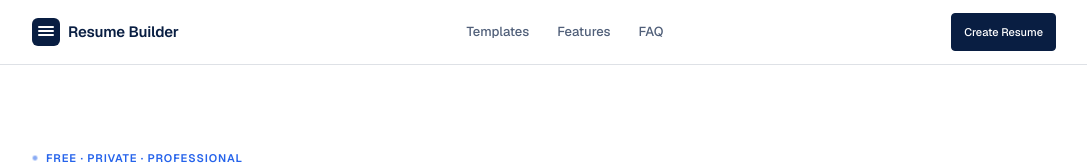
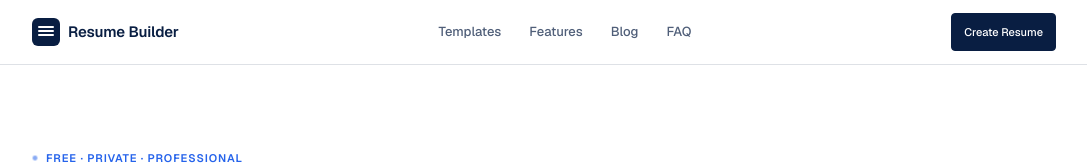
Before and after one commit to Raman-Nagar/resume_builder, a Next.js app: page / in a window 1280 px wide. Shown: the top 165 px of the page, without its empty margins (96-1183 px from the left). Built offline with nearby package versions, Linux system fonts and the light colour scheme; no server answers.

Commit message:
feat: add Blog link to navbar

```diff
--- a/src/components/landing/Navbar.tsx
+++ b/src/components/landing/Navbar.tsx
@@ -12,6 +12,7 @@ export function Navbar() {
         <nav className="lp-navbar__nav" aria-label="Main navigation">
           <Link href="#templates" className="lp-navbar__link">Templates</Link>
           <Link href="#features" className="lp-navbar__link">Features</Link>
+          <Link href="/blog" className="lp-navbar__link">Blog</Link>
           <Link href="#faq" className="lp-navbar__link">FAQ</Link>
         </nav>
 
```
